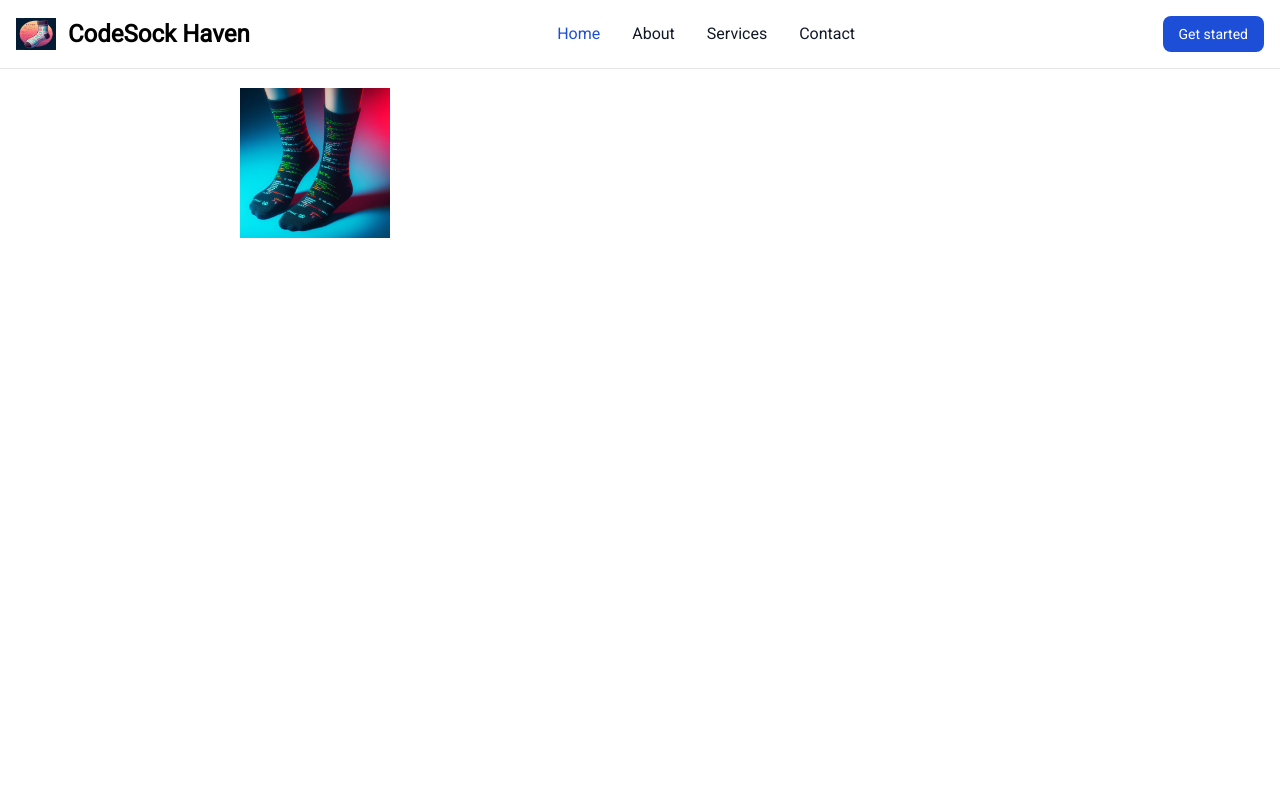
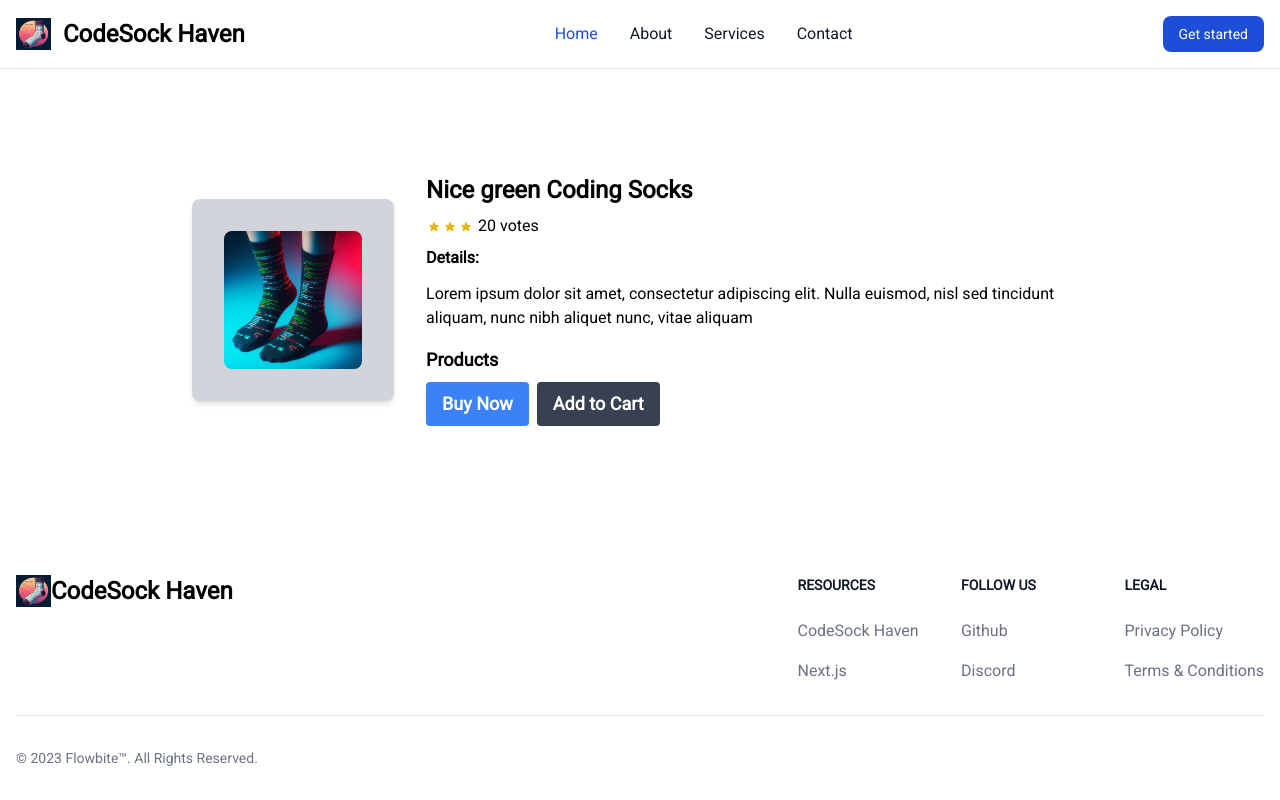
Before and after one commit to FabianDev001/CodeSock-Haven, a Next.js app: page /product/1 in a window 1280 px wide. Built offline with nearby package versions, Linux system fonts and the light colour scheme.

Commit message:
:white_check_mark: Updated UI and functionality
Like a great man once said "It just works"

```diff
--- a/src/app/layout.tsx
+++ b/src/app/layout.tsx
@@ -1,64 +1,127 @@
-import type { Metadata } from 'next'
-import Image from 'next/image'
-import { Roboto } from 'next/font/google'
-import '../../styles/globals.css'
+import React from 'react';
+import { Metadata } from 'next';
+import Image from 'next/image';
+import { Roboto } from 'next/font/google';
+import '../../styles/globals.css';
 
 const roboto = Roboto({
   weight: '400',
   subsets: ['latin'],
-})
+});
 
 export const metadata: Metadata = {
   title: 'CodeSock Haven',
   description: 'CodeSock Haven offers a stylish haven for programmers, providing a curated collection of comfortable and expressive socks designed for coding enthusiasts. Elevate your coding experience with our unique and high-quality programming socks, blending functionality with a touch of geek chic. Explore our range and step into the world of coding fashion at CodeSock Haven',
-}
+};
 
 export default function RootLayout({
   children,
 }: {
-  children: React.ReactNode
+  children: React.ReactNode;
 }) {
   return (
-    <html lang="en">
-      <body className={roboto.className}>
+    <>
+      <html lang="en">
+        <head>
+          <link rel="icon" href="/favicon.ico" type="image/x-icon" />
+        </head>
+        <body className={roboto.className}>
           <nav className="bg-white dark:bg-gray-900 fixed w-full z-20 top-0 start-0 border-b border-gray-200 dark:border-gray-600">
             <div className="max-w-screen-xl flex flex-wrap items-center justify-between mx-auto p-4">
-              <a href="https://www.google.com" className="flex items-center space-x-3 rtl:space-x-reverse">
-                <Image src="/CodeSocks-Haven.png" width={40} height={100} className="h-8" alt="CodeSock Haven Logo" priority />
-                <span className="self-center text-2xl font-semibold whitespace-nowrap dark:text-white">CodeSock Haven</span>
+              <a
+                href="/"
+                className="flex items-center space-x-3 rtl:space-x-reverse"
+              >
+                <Image
+                  src="/CodeSocks-Haven.png"
+                  width={35}
+                  height={0}
+                  className="h-8"
+                  alt="CodeSock Haven Logo"
+                  priority
+                />
+                <span className="self-center text-2xl font-semibold whitespace-nowrap dark:text-white">
+                  CodeSock Haven
+                </span>
               </a>
               <div className="flex md:order-2 space-x-3 md:space-x-0 rtl:space-x-reverse">
-                <button type="button" className="text-white bg-blue-700 hover:bg-blue-800 focus:ring-4 focus:outline-none focus:ring-blue-300 font-medium rounded-lg text-sm px-4 py-2 text-center dark:bg-blue-600 dark:hover:bg-blue-700 dark:focus:ring-blue-800">Get started</button>
-                <button data-collapse-toggle="navbar-sticky" type="button" className="inline-flex items-center p-2 w-10 h-10 justify-center text-sm text-gray-500 rounded-lg md:hidden hover:bg-gray-100 focus:outline-none focus:ring-2 focus:ring-gray-200 dark:text-gray-400 dark:hover:bg-gray-700 dark:focus:ring-gray-600" aria-controls="navbar-sticky" aria-expanded="false">
+                <button
+                  type="button"
+                  className="text-white bg-blue-700 hover:bg-blue-800 focus:ring-4 focus:outline-none focus:ring-blue-300 font-medium rounded-lg text-sm px-4 py-2 text-center dark:bg-blue-600 dark:hover:bg-blue-700 dark:focus:ring-blue-800"
+                >
+                  Get started
+                </button>
+                <button
+                  data-collapse-toggle="navbar-sticky"
+                  type="button"
+                  className="inline-flex items-center p-2 w-10 h-10 justify-center text-sm text-gray-500 rounded-lg md:hidden hover:bg-gray-100 focus:outline-none focus:ring-2 focus:ring-gray-200 dark:text-gray-400 dark:hover:bg-gray-700 dark:focus:ring-gray-600"
+                  aria-controls="navbar-sticky"
+                  aria-expanded="false"
+                >
                   <span className="sr-only">Open main menu</span>
-                  <svg className="w-5 h-5" aria-hidden="true" xmlns="http://www.w3.org/2000/svg" fill="none" viewBox="0 0 17 14">
-                    <path stroke="currentColor" strokeLinecap="round" strokeLinejoin="round" strokeWidth="2" d="M1 1h15M1 7h15M1 13h15" />
+                  <svg
+                    className="w-5 h-5"
+                    aria-hidden="true"
+                    xmlns="http://www.w3.org/2000/svg"
+                    fill="none"
+                    viewBox="0 0 17 14"
+                  >
+                    <path
+                      stroke="currentColor"
+                      strokeLinecap="round"
+                      strokeLinejoin="round"
+                      strokeWidth="2"
+                      d="M1 1h15M1 7h15M1 13h15"
+                    />
                   </svg>
                 </button>
               </div>
 
-              <div className="items-center justify-between hidden w-full md:flex md:w-auto md:order-1" id="navbar-sticky">
+              <div
+                className="items-center justify-between hidden w-full md:flex md:w-auto md:order-1"
+                id="navbar-sticky"
+              >
                 <ul className="flex flex-col p-4 md:p-0 mt-4 font-medium border border-gray-100 rounded-lg bg-gray-50 md:space-x-8 rtl:space-x-reverse md:flex-row md:mt-0 md:border-0 md:bg-white dark:bg-gray-800 md:dark:bg-gray-900 dark:border-gray-700">
                   <li>
-                    <a href="#" className="block py-2 px-3 text-white bg-blue-700 rounded md:bg-transparent md:text-blue-700 md:p-0 md:dark:text-blue-500" aria-current="page">Home</a>
+                    <a
+                      href="#"
+                      className="block py-2 px-3 text-white bg-blue-700 rounded md:bg-transparent md:text-blue-700 md:p-0 md:dark:text-blue-500"
+                      aria-current="page"
+                    >
+                      Home
+                    </a>
                   </li>
                   <li>
-                    <a href="#" className="block py-2 px-3 text-gray-900 rounded hover:bg-gray-100 md:hover:bg-transparent md:hover:text-blue-700 md:p-0 md:dark:hover:text-blue-500 dark:text-white dark:hover:bg-gray-700 dark:hover:text-white md:dark:hover:bg-transparent dark:border-gray-700">About</a>
+                    <a
+                      href="#"
+                      className="block py-2 px-3 text-gray-900 rounded hover:bg-gray-100 md:hover:bg-transparent md:hover:text-blue-700 md:p-0 md:dark:hover:text-blue-500 dark:text-white dark:hover:bg-gray-700 dark:hover:text-white md:dark:hover:bg-transparent dark:border-gray-700"
+                    >
+                      About
+                    </a>
                   </li>
                   <li>
-                    <a href="#" className="block py-2 px-3 text-gray-900 rounded hover:bg-gray-100 md:hover:bg-transparent md:hover:text-blue-700 md:p-0 md:dark:hover:text-blue-500 dark:text-white dark:hover:bg-gray-700 dark:hover:text-white md:dark:hover:bg-transparent dark:border-gray-700">Services</a>
+                    <a
+                      href="#"
+                      className="block py-2 px-3 text-gray-900 rounded hover:bg-gray-100 md:hover:bg-transparent md:hover:text-blue-700 md:p-0 md:dark:hover:text-blue-500 dark:text-white dark:hover:bg-gray-700 dark:hover:text-white md:dark:hover:bg-transparent dark:border-gray-700"
+                    >
+                      Services
+                    </a>
                   </li>
                   <li>
-                    <a href="#" className="block py-2 px-3 text-gray-900 rounded hover:bg-gray-100 md:hover:bg-transparent md:hover:text-blue-700 md:p-0 md:dark:hover:text-blue-500 dark:text-white dark:hover:bg-gray-700 dark:hover:text-white md:dark:hover:bg-transparent dark:border-gray-700">Contact</a>
+                    <a
+                      href="#"
+                      className="block py-2 px-3 text-gray-900 rounded hover:bg-gray-100 md:hover:bg-transparent md:hover:text-blue-700 md:p-0 md:dark:hover:text-blue-500 dark:text-white dark:hover:bg-gray-700 dark:hover:text-white md:dark:hover:bg-transparent dark:border-gray-700"
+                    >
+                      Contact
+                    </a>
                   </li>
                 </ul>
               </div>
             </div>
           </nav>
-        <main>
-          {children}
-        </main>
-      </body>
-    </html>
-  )
+          <main>{children}</main>
+        </body>
+      </html>
+    </>
+  );
 }
--- a/src/app/page.tsx
+++ b/src/app/page.tsx
@@ -1,78 +1,84 @@
-import Image from 'next/image'
-import Link from 'next/link';
+import Image from "next/image";
+import Link from "next/link";
+
+
+async function getData() {
+  const res = await fetch(`http://localhost:3000/api/products`, { next: { revalidate: 3600 } });
+
+  if (!res.ok) {
+    throw new Error('Failed to fetch data')
+  }
+
+  const products = await res.json();
+
+  return products;
+}
 
 
 
+export default async function Home() {
 
 
-export default function Home() {
-  const products = [
-    { id: 1, name: 'CodeSock 1', price: '$19.99', imageUrl: "/images/ProgrammingSocks1.jpg" },
-    { id: 2, name: 'CodeSock 2', price: '$24.99', imageUrl: "/images/ProgrammingSocks2.jpg" },
-    { id: 3, name: 'CodeSock 3', price: '$19.99', imageUrl: "/images/ProgrammingSocks3.jpg" },
-    // Add more products as needed
-  ];
-
+  const products = await getData();
 
 
   return (
-    <>
-      <div id="toast-default" className="flex items-center w-full max-w-xs p-4 text-gray-500 bg-white rounded-lg shadow dark:text-gray-400 dark:bg-gray-800" role="alert">
-        <div className="inline-flex items-center justify-center flex-shrink-0 w-8 h-8 text-blue-500 bg-blue-100 rounded-lg dark:bg-blue-800 dark:text-blue-200">
-          <svg className="w-4 h-4" aria-hidden="true" xmlns="http://www.w3.org/2000/svg" fill="none" viewBox="0 0 18 20">
-            <path stroke="currentColor" strokeLinecap="round" stroke-linejoin="round" stroke-width="2" d="M15.147 15.085a7.159 7.159 0 0 1-6.189 3.307A6.713 6.713 0 0 1 3.1 15.444c-2.679-4.513.287-8.737.888-9.548A4.373 4.373 0 0 0 5 1.608c1.287.953 6.445 3.218 5.537 10.5 1.5-1.122 2.706-3.01 2.853-6.14 1.433 1.049 3.993 5.395 1.757 9.117Z" />
-          </svg>
-          <span className="sr-only">Fire icon</span>
-        </div>
-        <div className="ms-3 text-sm font-normal">Set yourself free.</div>
-        <button type="button" className="ms-auto -mx-1.5 -my-1.5 bg-white text-gray-400 hover:text-gray-900 rounded-lg focus:ring-2 focus:ring-gray-300 p-1.5 hover:bg-gray-100 inline-flex items-center justify-center h-8 w-8 dark:text-gray-500 dark:hover:text-white dark:bg-gray-800 dark:hover:bg-gray-700" data-dismiss-target="#toast-default" aria-label="Close">
-          <span className="sr-only">Close</span>
-          <svg className="w-3 h-3" aria-hidden="true" xmlns="http://www.w3.org/2000/svg" fill="none" viewBox="0 0 14 14">
-            <path stroke="currentColor" strokeLinecap="round" stroke-linejoin="round" stroke-width="2" d="m1 1 6 6m0 0 6 6M7 7l6-6M7 7l-6 6" />
-          </svg>
-        </button>
-      </div>
-
       <main className="flex min-h-screen flex-col items-center justify-between p-24">
-        <div className="bg-gray-900 text-white">
-
+        <div className="bg-gray-900 text-white w-full">
           {/* Navbar */}
           <nav className="bg-black p-4">
             {/* Add your navbar content here */}
           </nav>
+        </div>
 
         {/* Banner */}
-          <div className="bg-cover bg-center h-96 flex items-center justify-center">
+        <div className="bg-cover bg-center h-96 flex items-center justify-center w-full">
           <h1 className="text-4xl font-bold text-white">CodeSock Haven</h1>
         </div>
 
+        {/* Horizontal Line */}
+        <hr className="w-full border-t border-gray-300 my-8" />
+
         {/* Product Grid */}
-          <section className="container mx-auto mt-8 grid grid-cols-3 gap-8">
+        <section className="container mx-auto grid grid-cols-3 gap-8">
           {products.map((product) => (
             <Link href={`/product/${product.id}`} key={product.id}>
-                <div className="bg-white p-4 rounded">
-                  <h3 className="text-lg font-semibold">{product.name}</h3>
+              <div className="bg-white p-4 rounded flex flex-col items-center text-center">
+                <div className="flex-shrink-0 mb-2">
+                  <Image
+                    src={product.imageUrl}
+                    alt={product.name}
+                    width={200}
+                    height={200}
+                    className="rounded-lg"
+                  />
+                </div>
+                <h3 className="text-lg font-semibold text-black">{product.name}</h3>
                 <p className="text-gray-600">Price: {product.price}</p>
-                  <Image src={product.imageUrl} alt={product.name} width={150} height={150} className="mt-2" />
+                {product.smallDescription && (
+                  <p className="text-sm text-gray-400">{product.smallDescription}</p>
+                )}
               </div>
             </Link>
           ))}
         </section>
 
         {/* Full Banner with Subscription */}
-          <div className="bg-black h-32 flex items-center justify-center text-center">
-            <br/>
-            <p className="flex text-lg text-white mb-2">Subscribe to our monthly newsletter</p>
-            <div className="flex items-center justify-center">
+        <div className="bg-black h-32 flex flex-col items-center justify-center text-center">
+          <p className="text-lg text-white mb-2">
+            Subscribe to our monthly newsletter
+          </p>
+          <div className="flex">
             <input
               type="email"
               placeholder="Enter your email"
-                className="border rounded-l px-2 py-1 focus:outline-none"
+              className="border rounded-l px-2 py-1 focus:outline-none text-black"
             />
-              <button className="bg-blue-500 text-white px-4 py-1 rounded-r">Subscribe</button>
+            <button className="bg-blue-500 text-white px-4 py-1 rounded-r hover:bg-blue-700 ">
+              Subscribe
+            </button>
           </div>
         </div>
-
 
         {/* Footer */}
         <div className="bg-black p-8">
@@ -80,8 +86,6 @@ export default function Home() {
             {/* Add your footer links here */}
           </div>
         </div>
-        </div>
       </main>
-    </>
-  )
+  );
 }
--- a/src/app/product/[id]/layout.tsx
+++ b/src/app/product/[id]/layout.tsx
@@ -1,16 +1,64 @@
-
 import React from 'react';
 import { FC } from 'react';
 import Image from 'next/image';
 
 const Layout: React.FC<{ children: React.ReactNode }> = ({ children }) => {
   return (
-    <div>
-      <main>
-        {children}
-      </main>
-      <footer>
-        {/* Add your footer content here */}
+    <div className="flex flex-col items-center justify-center min-h-screen">
+      <main className="flex max-w-4xl mx-auto mb-60">{children}</main><br></br>
+      <footer className="bg-white dark:bg-gray-900 fixed bottom-0 w-full">
+        <div className="mx-auto w-full max-w-screen-xl p-4 py-6 lg:py-8">
+          <div className="md:flex md:justify-between">
+            <div className="mb-6 md:mb-0">
+              <a href="https://www.shitexpress.com/" className="flex items-center">
+                <Image src="/CodeSocks-Haven.png" width={35} height={0} className="h-8" alt="CodeSock Haven Logo" />
+                <span className="self-center text-2xl font-semibold whitespace-nowrap dark:text-white">CodeSock Haven</span>
+              </a>
+            </div>
+            <div className="grid grid-cols-2 gap-8 sm:gap-6 sm:grid-cols-3">
+              <div>
+                <h2 className="mb-6 text-sm font-semibold text-gray-900 uppercase dark:text-white">Resources</h2>
+                <ul className="text-gray-500 dark:text-gray-400 font-medium">
+                  <li className="mb-4">
+                    <a href="/" className="hover:underline">CodeSock Haven</a>
+                  </li>
+                  <li>
+                    <a href="https://nextjs.org/" className="hover:underline">Next.js</a>
+                  </li>
+                </ul>
+              </div>
+              <div>
+                <h2 className="mb-6 text-sm font-semibold text-gray-900 uppercase dark:text-white">Follow us</h2>
+                <ul className="text-gray-500 dark:text-gray-400 font-medium">
+                  <li className="mb-4">
+                    <a href="https://github.com/FabianDev001/CodeSock-Haven" className="hover:underline ">Github</a>
+                  </li>
+                  <li>
+                    <a href="https://discord.gg/V2R2Tx49Hg" className="hover:underline">Discord</a>
+                  </li>
+                </ul>
+              </div>
+              <div>
+                <h2 className="mb-6 text-sm font-semibold text-gray-900 uppercase dark:text-white">Legal</h2>
+                <ul className="text-gray-500 dark:text-gray-400 font-medium">
+                  <li className="mb-4">
+                    <a href="#" className="hover:underline">Privacy Policy</a>
+                  </li>
+                  <li>
+                    <a href="#" className="hover:underline">Terms &amp; Conditions</a>
+                  </li>
+                </ul>
+              </div>
+            </div>
+          </div>
+          <hr className="my-6 border-gray-200 sm:mx-auto dark:border-gray-700 lg:my-8" />
+          <div className="sm:flex sm:items-center sm:justify-between">
+            <span className="text-sm text-gray-500 sm:text-center dark:text-gray-400">© 2023 <a href="https://flowbite.com/" className="hover:underline">Flowbite™</a>. All Rights Reserved.</span>
+            <div className="flex mt-4 sm:justify-center sm:mt-0">
+              {/* Your social media links */}
+            </div>
+          </div>
+        </div>
       </footer>
     </div>
   );
--- a/src/app/product/[id]/page.tsx
+++ b/src/app/product/[id]/page.tsx
@@ -1,27 +1,77 @@
-import ProductShowcase from "../../../../components/productShowCase";
+// ProductShowcase component
 
+import React from 'react';
+import Image from 'next/image';
+import { parse } from 'path';
 
+async function getData(id: number) {
+  const res = await fetch(`http://localhost:3000/api/products/${id}`, { next: { revalidate: 3600 } });
+
+  if (!res.ok) {
+    throw new Error('Failed to fetch data')
+  }
+
+  const product = await res.json();
+
+  return product;
+}
 
 export default async function Page({
   params: { id },
 }: {
-  params: { id: number }
+  params: { id: string }
 }) {
 
-
-  const productData = {
-    id: id,
-    name: `Product ${id}`,
-    price: `$${(Math.random() * 100).toFixed(2)}`,
-    imageUrl: `/images/ProgrammingSocks${id}.jpg`,
-  };
-
-  // Use API
+  const product = await getData(parseInt(id));
 
   return (
-    <>
-      <h1>{productData.name}</h1>
-      <ProductShowcase product={productData}></ProductShowcase>
-    </>
-  )
-}
+    <div className="flex items-center justify-center mt-16">
+      {/* Centered Wrapper */}
+      <div className="flex items-center space-x-8">
+        {/* Left Component - Neumorphism Box with Product Image */}
+        <div className="bg-gray-300 rounded-lg p-8 shadow-md">
+          <Image
+            src={product.imageUrl}
+            alt={product.name}
+            width={200} // Adjust the width as needed
+            height={200} // Adjust the height as needed
+            className="rounded-lg"
+          />
+        </div>
+
+        {/* Right Component - Product Details */}
+        <div className="text-left">
+          <h2 className="text-2xl font-bold">{product.name}</h2>
+          <div className="flex items-center space-x-2 mt-2">
+            {/* Rating System */}
+            <div className="flex items-center">
+              {[...Array(product.rating | 0)].map((_, i) => (
+                <svg
+                  key={i}
+                  className={`w-4 h-4 fill-current ${
+                    i < 4 ? 'text-yellow-500' : 'text-gray-400'
+                  }`}
+                  xmlns="http://www.w3.org/2000/svg"
+                  viewBox="0 0 24 24"
+                >
+                  <path d="M12 17.27l-5.27 3.18 1.27-5.82-4.23-3.67 5.86-.5L12 5l2.37 5.46 5.86.5-4.23 3.67 1.27 5.82z" />
+                </svg>
+              ))
+            }
+              <span className="ml-1">20 votes</span>
+            </div>
+          </div>
+          <p className="font-bold mt-2">Details:</p>
+          <p className="font-light mt-3 to-white">{product.largeDescription}</p>
+          <div className="text-lg font-bold mt-4">
+            {product.quantity} Products
+            <div className="flex items-center space-x-2 mt-2">
+              <button className="bg-blue-500 text-white px-4 py-2 rounded">Buy Now</button>
+              <button className="bg-gray-700 text-white px-4 py-2 rounded">Add to Cart</button>
+            </div>
+          </div>
+        </div>
+      </div>
+    </div>
+  );
+};
```
Also changed, not shown: src/app/product/[id]/loading.tsx (+3 -12 lines). Lines whose indentation alone changed are shown as unchanged.
